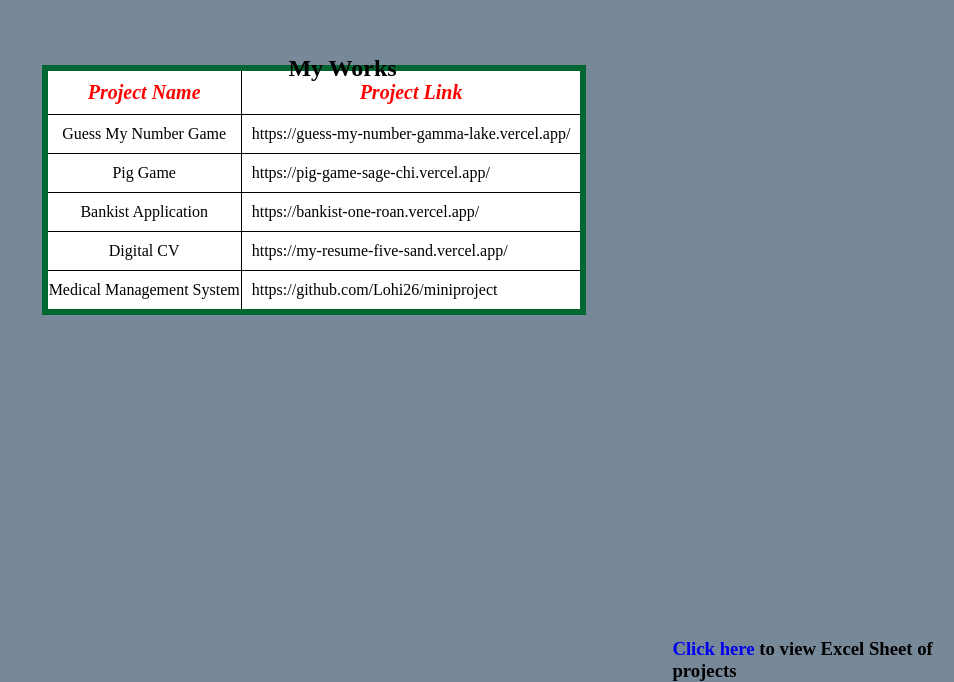
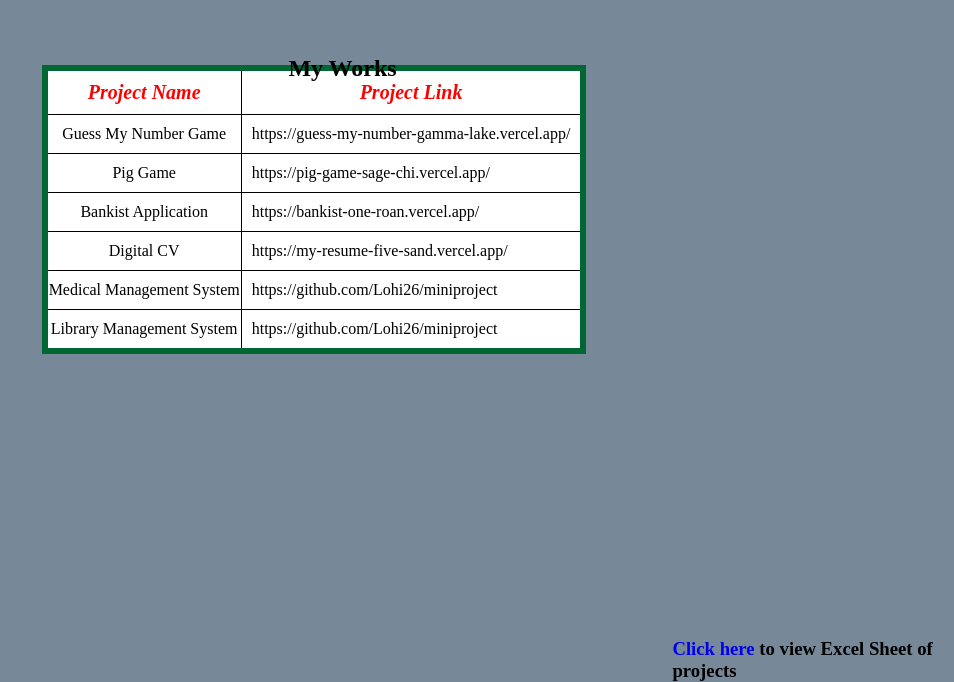
Before and after one commit to Lohi26/Projects, a plain HTML site: page Projects_Link/index.html in a window 1280 px wide. Shown: the part 125-807 px from the top of the page, without its empty margins (326-1280 px from the left). Drawn offline with Linux system fonts and the light colour scheme.

Commit message:
Updated Project Link to github

```diff
--- a/Projects_Link/index.html
+++ b/Projects_Link/index.html
@@ -41,7 +41,13 @@
         <tr>
             <td style="text-align: center;">Medical Management System</td>
             <td style="padding: 10px;">
-                <a href="https://github.com/Lohi26/miniproject" style="color: black;text-decoration: none;" target="_blank">https://github.com/Lohi26/miniproject</a>
+                <a href="https://github.com/Lohi26/miniproject/tree/main/717821p231" style="color: black;text-decoration: none;" target="_blank">https://github.com/Lohi26/miniproject</a>
+            </td>
+        </tr>
+        <tr>
+            <td style="text-align: center;">Library Management System</td>
+            <td style="padding: 10px;">
+                <a href="https://github.com/Lohi26/Library-Management-System" style="color: black;text-decoration: none;" target="_blank">https://github.com/Lohi26/miniproject</a>
             </td>
         </tr>
     </table>
```
